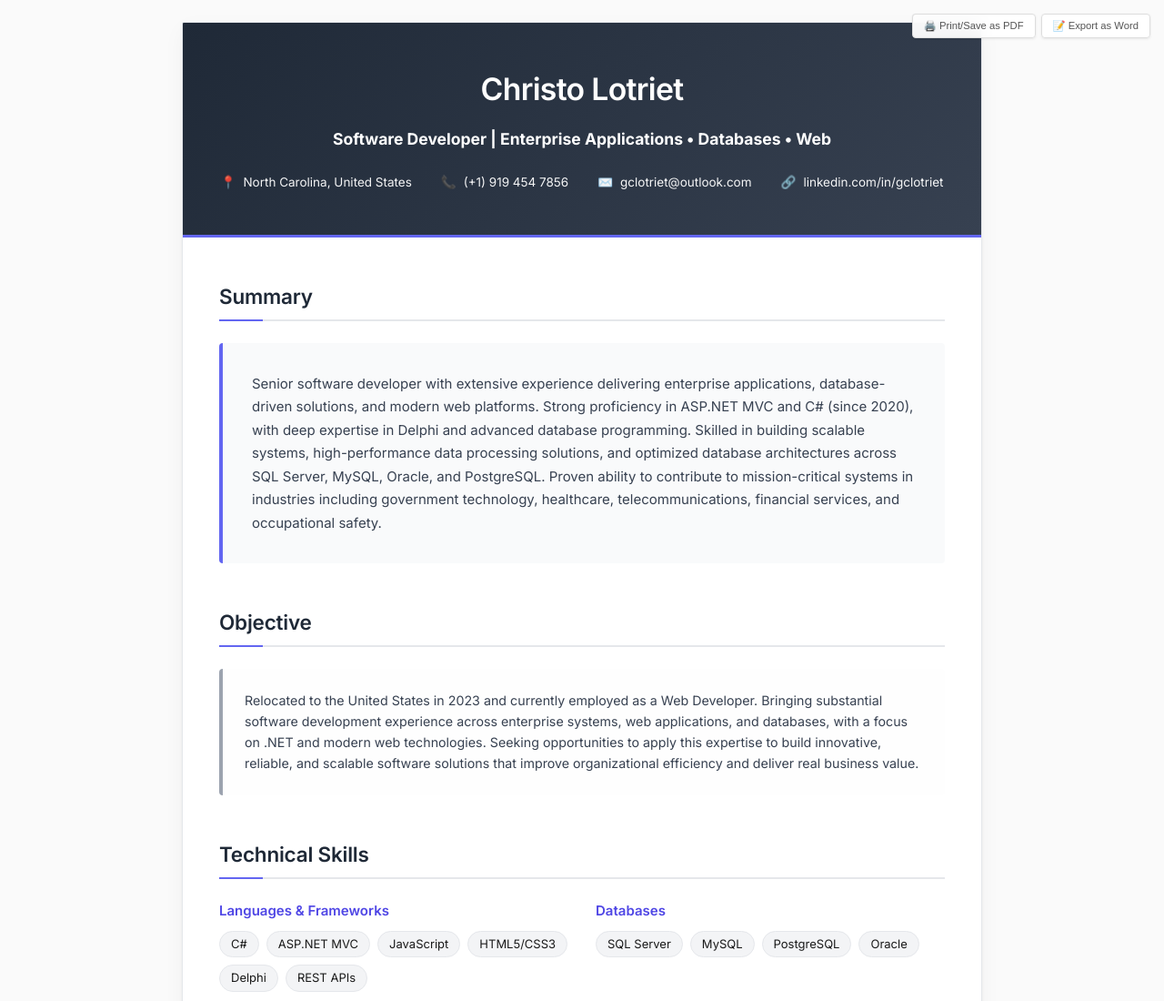
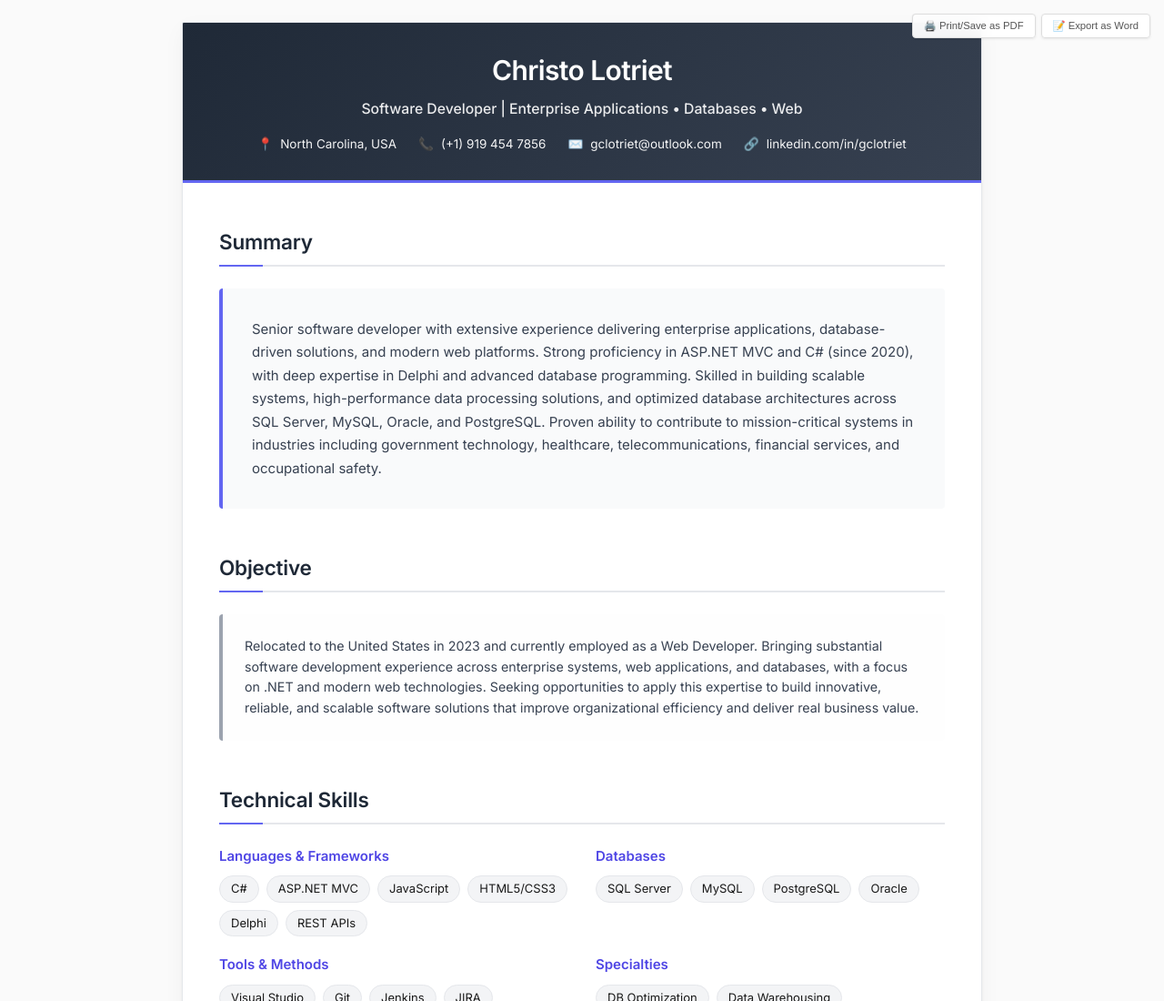
Before and after one commit to lotriet/lotriet.github.io, a plain HTML site: page index.html in a window 1280 px wide. Shown: the top 1100 px of the page at 91% size. Drawn offline with Linux system fonts and the light colour scheme.

Commit message:
Make header more compact with reduced spacing and optimized layout

```diff
--- a/index.html
+++ b/index.html
@@ -28,7 +28,7 @@
         <div class="contact-info">
           <div class="contact-item">
             <span>📍</span>
-            <span>North Carolina, United States</span>
+            <span>North Carolina, USA</span>
           </div>
           <div class="contact-item">
             <span>📞</span>
--- a/styles.css
+++ b/styles.css
@@ -27,24 +27,31 @@ body {
 .header {
   background: linear-gradient(135deg, #1f2937 0%, #374151 100%);
   color: white;
-  padding: 48px 40px;
+  padding: 30px 40px;
   text-align: center;
   border-bottom: 3px solid #6366f1;
 }
 
 .header h1 {
-  font-size: 2.25em;
-  margin-bottom: 16px;
+  font-size: 2em;
+  margin-bottom: 8px;
   font-weight: 600;
   letter-spacing: -0.02em;
+}
+
+.header h3 {
+  font-size: 1.05em;
+  font-weight: 500;
+  margin-bottom: 0;
+  opacity: 0.9;
 }
 
 .contact-info {
   display: flex;
   justify-content: center;
   flex-wrap: wrap;
-  gap: 32px;
-  margin-top: 24px;
+  gap: 24px;
+  margin-top: 16px;
   font-size: 0.9em;
   font-weight: 400;
 }
```
Also changed, not shown: resume.html (+10 -6 lines).
